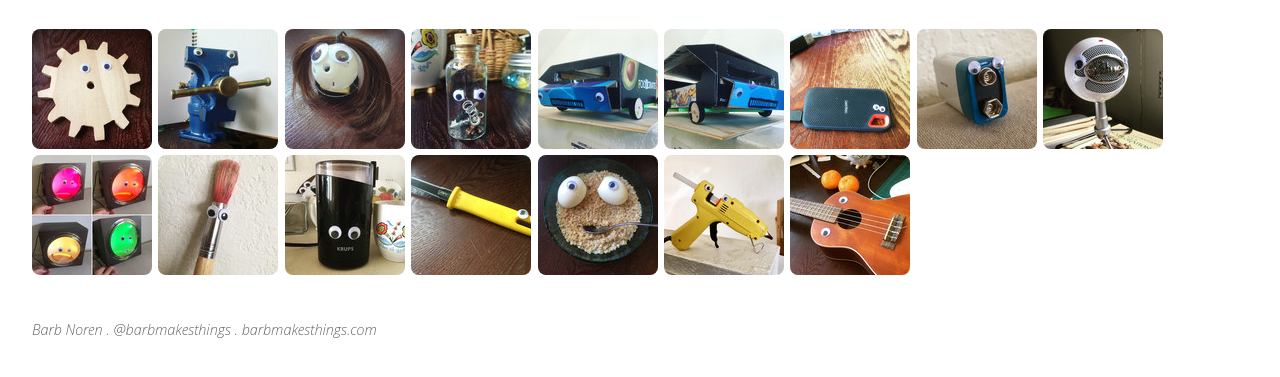
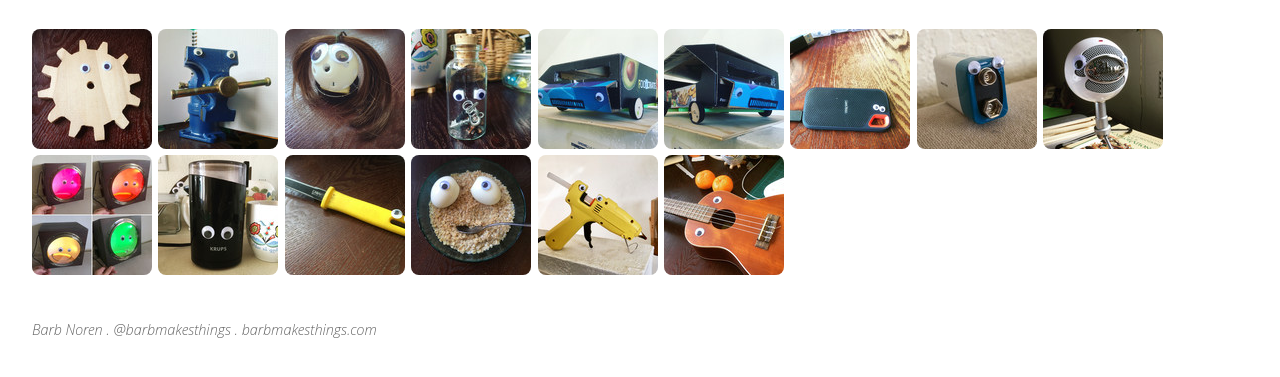
Before and after one commit to barbmakesthings/artgallery, a plain HTML site: page SanityChecks.html in a window 1280 px wide. Shown: the part 137-514 px from the top of the page. Drawn offline with Linux system fonts and the light colour scheme.

Commit message:
Deploying to gh-pages from  @ d8539fdf0e19bd964aabbc4197e68689f356cb78 🚀

```diff
--- a/SanityChecks.html
+++ b/SanityChecks.html
@@ -182,20 +182,6 @@
                      alt="18.JPG" />
               </a>
             </li>
-            <li data-src="media/large/SanityChecks/4.JPG"
-                data-sub-html=""
-                data-download-url="media/large/SanityChecks/4.JPG"
-
-                data-filename="4.JPG"
-
-              >
-              <a href="media/large/SanityChecks/4.JPG">
-                <img src="media/thumbs/SanityChecks/4.JPG"
-                     width="120"
-                     height="120"
-                     alt="4.JPG" />
-              </a>
-            </li>
             <li data-src="media/large/SanityChecks/5.JPG"
                 data-sub-html=""
                 data-download-url="media/large/SanityChecks/5.JPG"
```
Also changed, not shown: index.html (+1 -1 lines), media/large/SanityChecks/4.JPG (deleted), media/small/SanityChecks/4.JPG (deleted), media/thumbs/SanityChecks/4.JPG (deleted), 1 other file.
